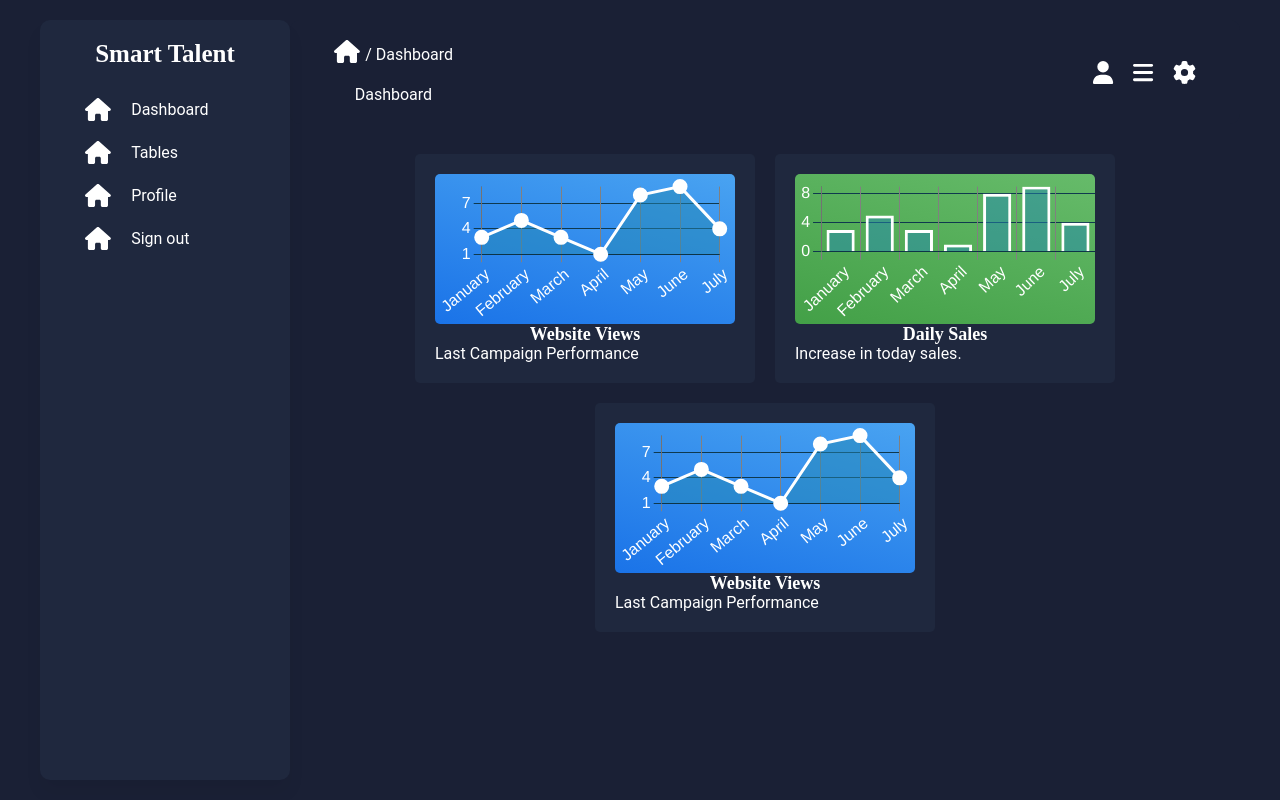
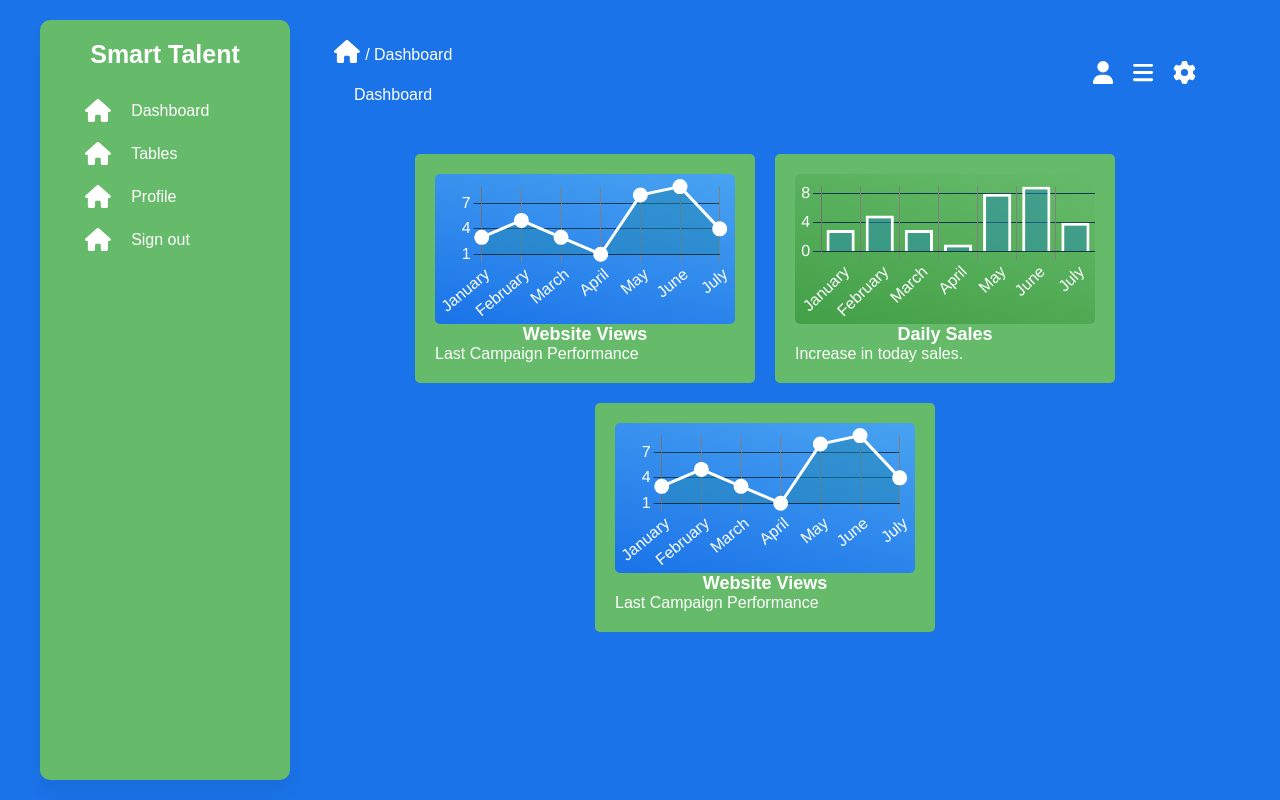
Before and after one commit to KarinaMendietta/smart_talent, a React (Create React App) app: page /dashboard in a window 1280 px wide. Built offline with nearby package versions, Linux system fonts and the light colour scheme.

Commit message:
actualizando scss, paleta de colores

```diff
--- a/package.json
+++ b/package.json
@@ -15,9 +15,11 @@
     "@testing-library/jest-dom": "^5.16.2",
     "@testing-library/react": "^12.1.4",
     "@testing-library/user-event": "^13.5.0",
+    "bootstrap": "^5.1.3",
     "chart.js": "^3.7.1",
     "firebase": "^9.6.10",
     "react": "^17.0.2",
+    "react-bootstrap": "^2.2.2",
     "react-chartjs-2": "^4.0.1",
     "react-dom": "^17.0.2",
     "react-router-dom": "^6.2.2",
--- a/src/styles/base/colours.scss
+++ b/src/styles/base/colours.scss
@@ -1,13 +1,30 @@
-//* Colours
 //* Color palette - SCSS RGB
-$color-1: rgba(32, 32, 32, 1);
-$color-2: rgba(26, 32, 53, 1);
-$color-3: rgba(31, 40, 62, 1);
-$color-4: rgba(15, 57, 78, 1);
-$color-5: rgba(36, 135, 177, 1);
-$color-6: rgba(238, 70, 47, 1);
-$color-7: rgba(255, 166, 0, 1);
-$color-8: rgba(125, 181, 99, 1);
+//* Theme Dark
+$color-1-d: rgb(26, 32, 53); // bg main
+$color-2-d: rgb(31, 40, 62); // bg aside
+$color-3-d: rgb(32, 41, 64); // bg table
+$color-4-d: rgba(255,255,255,0.6); // texto icon
+
+//* Theme Light
+$color-1-l: rgb(240, 242, 245); // bg main
+$color-2-l: rgb(66, 66, 74); // bg aside 1
+$color-3-l: rgb(25, 25, 25); // bg aside 2
+$color-4-l: rgb(123, 128, 154); // icon
+$color-2-l: rgb(52, 71, 103); // texto icon / dashboard
+
+//* main
+$color-1:rgb(73, 163, 241); //bg gradient 1a
+$color-2:rgb(26, 115, 232); //bg gradient 1b
+$color-3:rgb(102, 187, 106); //bg gradient 2a
+$color-4:rgb(67, 160, 71); //bg gradient 2b
+$color-5:rgb(255, 167, 38); //bg gradient 3a
+$color-6:rgb(251, 140, 0); //bg gradient 3b
+$color-7:rgb(239, 83, 80); //bg gradient 4a
+$color-8:rgb(229, 57, 53); //bg gradient 4b
+$color-9:rgb(236, 64, 122); //bg gradient 5a
+$color-10:rgb(216, 27, 96); //bg gradient 5b
+$color-11:rgb(50, 58, 84); //bg gradient 6a
+$color-12:rgb(26, 32, 53); //bg gradient 6b
 
 //* Neutral
 $neutral-1: rgba(0 , 0, 0, 1);
--- a/src/styles/base/variables.scss
+++ b/src/styles/base/variables.scss
@@ -1,6 +1,6 @@
 //* Fonts
-$main-font: 'Playfair Display', serif; // font-weight: 400, 600, 700
-$secondary-font: 'Roboto', sans-serif; // font-weight: 400, 500
+$main-font: 'Raleway', sans-serif; // font-weight: 400, 600, 700
+$secondary-font: 'Nunito', sans-serif; // font-weight: 400, 500
 $link-font: 'Redressed', serif; // font-weight: 400
 //* Font weight
 $regular: 400; // utilizado
```
Also changed, not shown: src/styles/base/typography.scss (line endings or trailing spaces), 1 other file (tests, documents, lock files or other folders).
